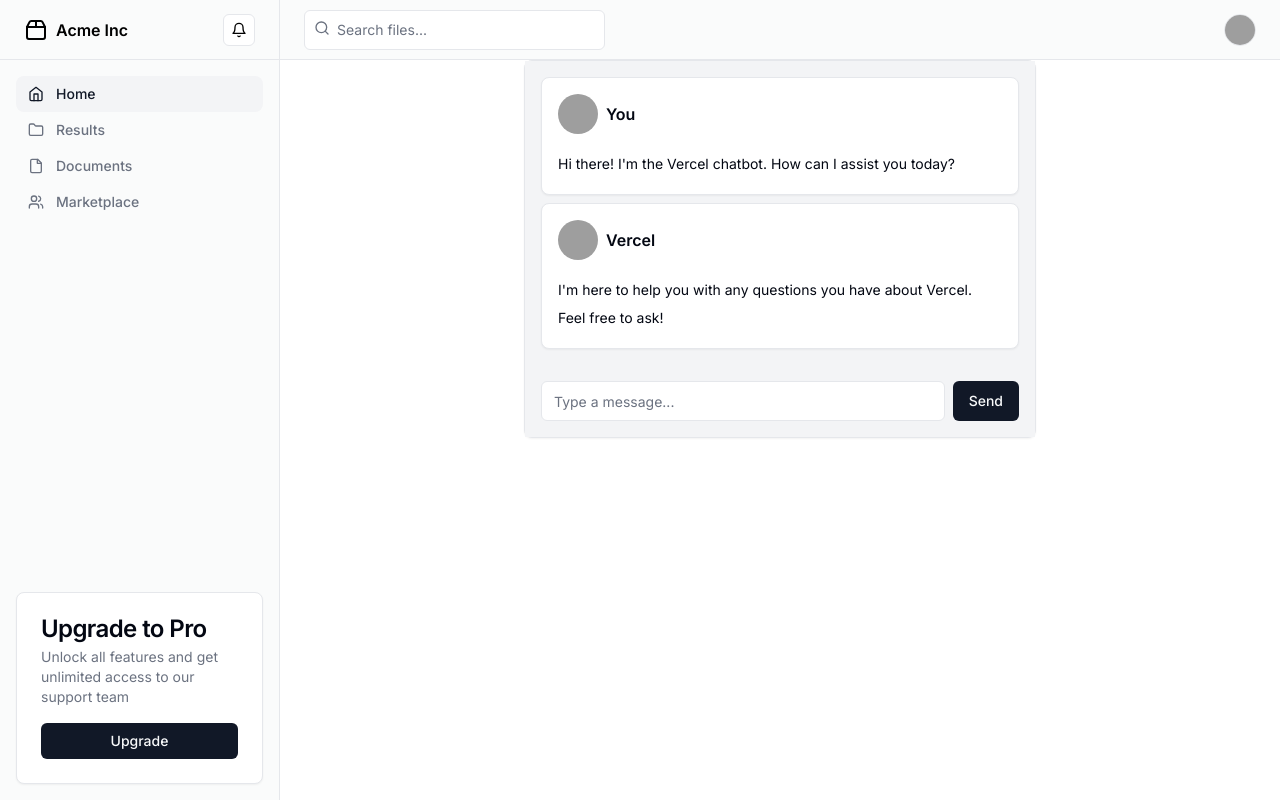
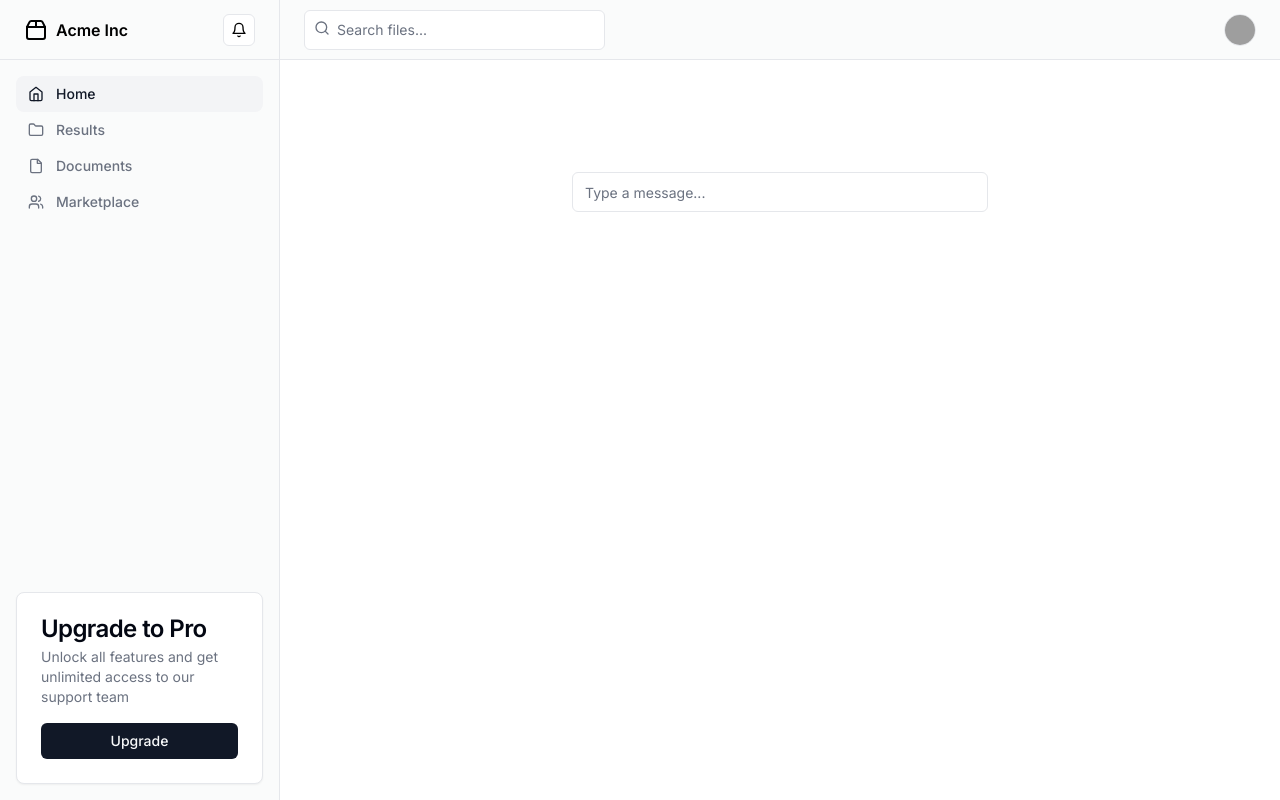
Before and after one commit to amh22/lotto-chat, a Next.js app: page / in a window 1280 px wide. Built offline with nearby package versions, Linux system fonts and the light colour scheme; grey boxes are pictures that could not be loaded.

Commit message:
handle OpenAI errors in the API router, update Chat UI to make it easier to read user message and AI response

```diff
--- a/app/api/chat/route.ts
+++ b/app/api/chat/route.ts
@@ -1,5 +1,6 @@
 import OpenAI from 'openai'
 import { OpenAIStream, StreamingTextResponse } from 'ai'
+import { NextResponse } from 'next/server'
 
 // Create an OpenAI API client (that's edge friendly!)
 const openai = new OpenAI({
@@ -10,6 +11,9 @@ const openai = new OpenAI({
 export const runtime = 'edge'
 
 export async function POST(req: Request) {
+  // Wrap with a try/catch to handle any errors
+  try {
+    // Parse the request body as JSON
     const { messages } = await req.json()
 
     // Ask OpenAI for a streaming chat completion given the prompt
@@ -23,4 +27,13 @@ export async function POST(req: Request) {
     const stream = OpenAIStream(response)
     // Respond with the stream
     return new StreamingTextResponse(stream)
+  } catch (error) {
+    // Check if the error is an APIError
+    if (error instanceof OpenAI.APIError) {
+      const { name, status, headers, message } = error
+      return NextResponse.json({ name, status, headers, message }, { status })
+    } else {
+      throw error
     }
+  }
+}
--- a/components/chat.tsx
+++ b/components/chat.tsx
@@ -1,3 +1,4 @@
+'use client'
 /**
  * v0 by Vercel.
  * @see https://v0.dev/t/PP6u5heb4Nh
@@ -8,16 +9,20 @@ import { CardContent, Card } from '@/components/ui/card'
 import { Input } from '@/components/ui/input'
 import { Button } from '@/components/ui/button'
 
+import { useChat } from 'ai/react'
+
 export function Chat() {
+  const { messages, input, handleInputChange, handleSubmit } = useChat()
   return (
-    <Card className='w-full max-w-lg mx-auto flex flex-col'>
-      <CardContent className='flex flex-1 flex-col p-0'>
-        <div className='flex-1 flex flex-col justify-between bg-gray-100 dark:bg-gray-850'>
+    <div className='flex flex-col w-full max-w-md py-24 mx-auto stretch'>
+      {messages.map((m) => (
+        <div key={m.id} className='whitespace-pre-wrap'>
+          {m.content && (
             <div className='p-4 space-y-2'>
               <Card>
                 <CardContent className='p-4 space-y-4'>
                   <div className='flex space-x-2 items-center'>
-                  <Image
+                    {/* <Image
                     alt='Avatar'
                     className='rounded-full overflow-hidden'
                     height='40'
@@ -27,48 +32,23 @@ export function Chat() {
                       objectFit: 'cover',
                     }}
                     width='40'
-                  />
-                  <div className='font-semibold'>You</div>
+                  /> */}
+                    <div className='font-semibold'>{m.role === 'user' ? 'User: ' : 'AI: '}</div>
                   </div>
-                <p className='text-sm leading-loose'>Hi there! I'm the Vercel chatbot. How can I assist you today?</p>
-              </CardContent>
-            </Card>
-            <Card>
-              <CardContent className='p-4 space-y-4'>
-                <div className='flex space-x-2 items-center'>
-                  <Image
-                    alt='Avatar'
-                    className='rounded-full overflow-hidden'
-                    height='40'
-                    src='/placeholder.svg'
-                    style={{
-                      aspectRatio: '40/40',
-                      objectFit: 'cover',
-                    }}
-                    width='40'
-                  />
-                  <div className='font-semibold'>Vercel</div>
-                </div>
-                <p className='text-sm leading-loose'>
-                  I'm here to help you with any questions you have about Vercel. Feel free to ask!
-                </p>
+                  <p className='text-sm leading-loose'>{m.content}</p>
                 </CardContent>
               </Card>
             </div>
+          )}
+        </div>
+      ))}
+
       <div className='p-4'>
-            <form className='flex space-x-2 items-end'>
-              <Input
-                className='flex-1'
-                placeholder='Type a message...'
-                style={{
-                  minWidth: 0,
-                }}
-              />
-              <Button type='submit'>Send</Button>
+        <form onSubmit={handleSubmit} className='flex space-x-2 items-end'>
+          <Input className='flex-1' placeholder='Type a message...' value={input} onChange={handleInputChange} />
+          {/* <Button type='submit'>Send</Button> */}
         </form>
       </div>
     </div>
-      </CardContent>
-    </Card>
   )
 }
```
Lines whose indentation alone changed are shown as unchanged.
